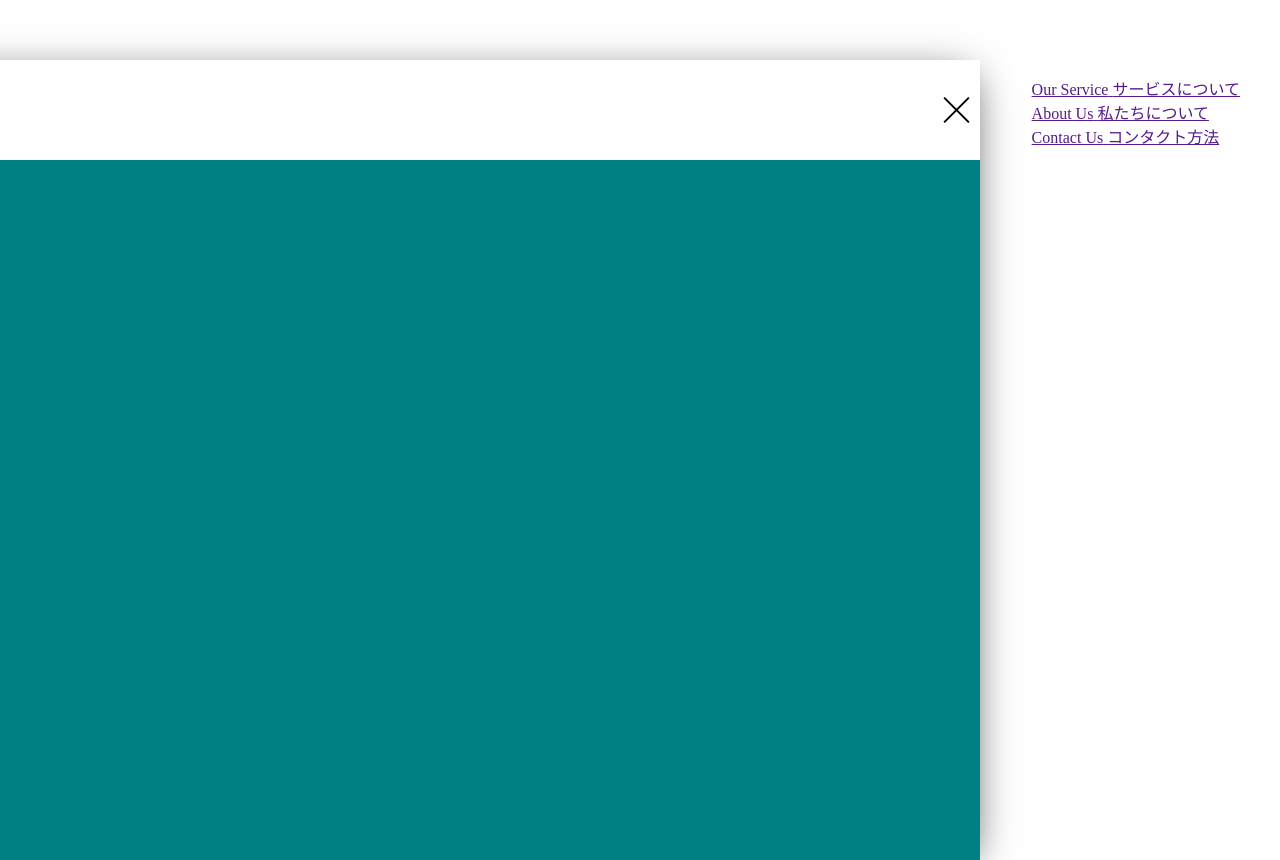
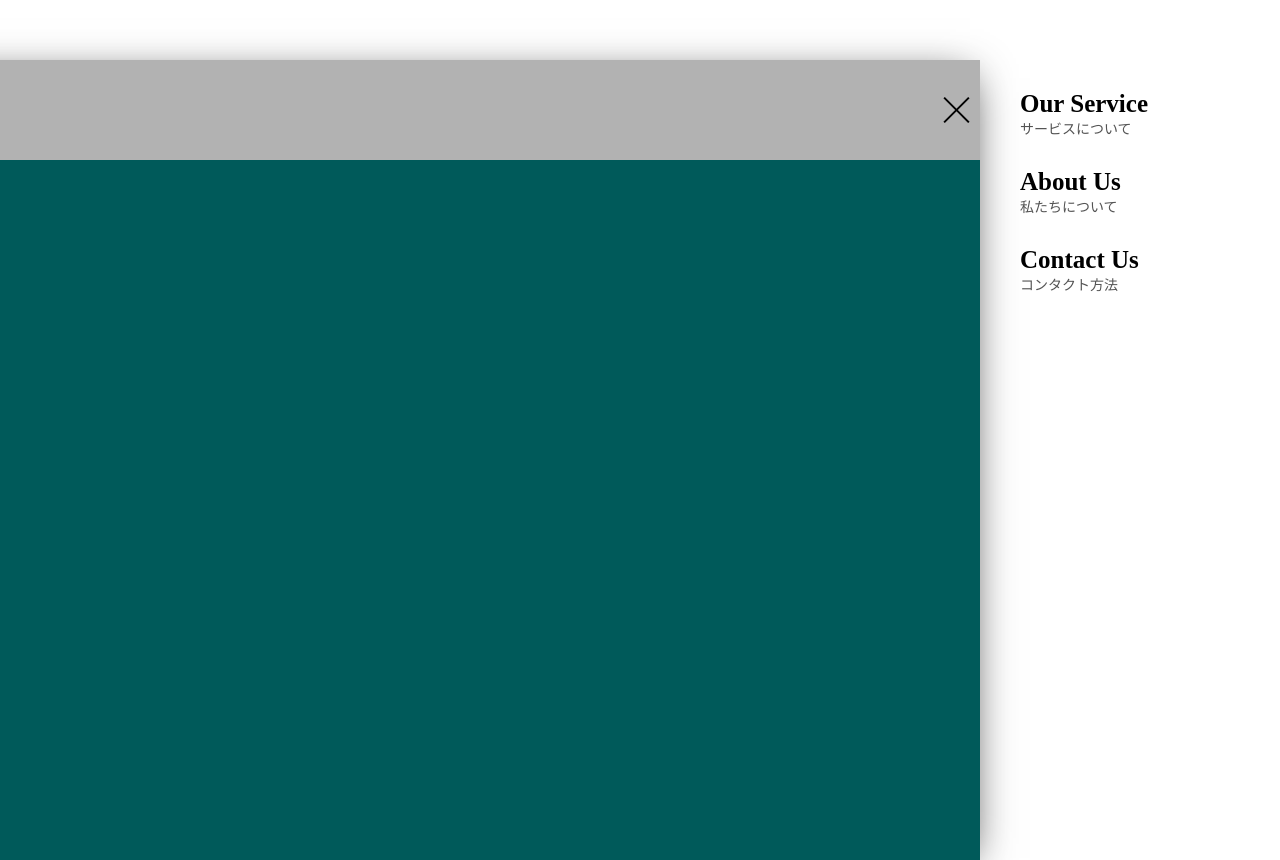
Before and after one commit to randoe0807/codemafia_js_css_2023, a plain HTML site: page 05/050/index.html in a window 1280 px wide. Both pictures are taken after a click on the button 1256 px from the left and 50 px from the top of the page. Drawn offline with Linux system fonts and the light colour scheme.

Commit message:
91 メニューの完成

```diff
--- a/05/050/index.html
+++ b/05/050/index.html
@@ -10,6 +10,7 @@
 <body>
     <div id="global-container">
         <div id="container">
+            <div class="mobile-menu__cover"></div>
             <header class="header">
                 <button class="mobile-menu__btn">
                     <span></span>
@@ -21,19 +22,19 @@
         <nav class="mobile-menu">
             <ul class="mobile-menu__main">
                 <li class="mobile-menu__item">
-                    <a class="mobile-menu_link" href="">
+                    <a class="mobile-menu__link" href="">
                     <span class="main-title">Our Service</span>
                     <span class="sub-title">サービスについて</span>
                     </a>
                 </li>
                 <li class="mobile-menu__item">
-                        <a class="mobile-menu_link" href="">
+                        <a class="mobile-menu__link" href="">
                         <span class="main-title">About Us</span>
                         <span class="sub-title">私たちについて</span>
                         </a>
                 </li>
                 <li class="mobile-menu__item">
-                        <a class="mobile-menu_link" href="">
+                        <a class="mobile-menu__link" href="">
                         <span class="main-title">Contact Us</span>
                         <span class="sub-title">コンタクト方法</span>
                         </a>
--- a/05/050/main.js
+++ b/05/050/main.js
@@ -3,6 +3,7 @@ class MobileMenu{
     // 空のオブジェクトを作成
       this.DOM={};
       this.DOM.btn=document.querySelector('.mobile-menu__btn');
+      this.DOM.cover=document.querySelector('.mobile-menu__cover');
       this.DOM.container=document.querySelector('#global-container');
       this.eventType= this._getEventType();
       this._addEvent();
@@ -21,7 +22,9 @@ class MobileMenu{
         this.DOM.container.classList.toggle('menu-open');
       }
     _addEvent(){
-          this.DOM.btn.addEventListener(this.eventType,this._toggle.bind(this))
+          this.DOM.btn.addEventListener(this.eventType,this._toggle.bind(this));
+          this.DOM.cover.addEventListener(this.eventType,this._toggle.bind(this));
+
       }
 }
 new MobileMenu();
--- a/05/050/style.scss
+++ b/05/050/style.scss
@@ -2,6 +2,7 @@ $cBlack: black;
 $cWhite: white;
 $cMenuClose: $cBlack;
 $cMenuOpen: $cBlack;
+$cSubTitle: #535353;
 #container {
     position: relative;
     background-color: teal;
@@ -20,16 +21,27 @@ body {
     margin: 0;
 }
 
-.menu-open {
-    & #container {
-        transform: translate(-300px, 60px);
-        box-shadow: 0 8px 40px -10px rgba(0,0,0,0.8);
-    }
-}
+
 .mobile-menu {
     position: fixed;
     right:0;
     top: 60px;
+    width: 300px;
+
+    &__cover {
+        position: absolute;
+        top: 0;
+        left: 0;
+        width: 100%;
+        height: 100%;
+        background-color: rgba(0,0,0,0.3);
+        opacity: 0;
+        // visibilityはopacityと違って、hiddenにすると、
+        // その要素の子要素も全てhiddenになる。
+        visibility: hidden;
+        transition: opacity 1s;
+        cursor: pointer;
+    }
 
     &__main {
         // [Block Element Modifier]
@@ -43,7 +55,7 @@ body {
         transform:translate(0, 0, -1000px);
         padding:0 40px;
         transition : transform 0.3s, opacity 0.2s;
-        // opacity: 0;
+        opacity: 0;
     }
     &__link {
         display: block;
@@ -51,9 +63,7 @@ body {
         color: $cBlack;
         text-decoration: none;
     }
-}
-
-.mobile-menu__btn {
+    &__btn {
         background-color: unset;
         border: none;
         outline: none !important;
@@ -72,9 +82,30 @@ body {
             }
         }
     }
+}
 
 .menu-open {
-    & .mobile-menu__btn {
+    & #container {
+        transform: translate(-300px, 60px);
+        box-shadow: 0 8px 40px -10px rgba(0,0,0,0.8);
+    }
+    & .mobile-menu{
+        &__cover {
+            opacity: 1;
+            visibility: visible;
+        }
+        &__item {
+            transform:  none;
+            opacity: 1;
+
+            @for $i from 1 through 5 {
+                &:nth-child(#{$i}){
+                    transition-delay: $i * 0.07s;
+                }
+
+            }
+        }
+        &__btn {
             & > span {
                 background-color: $cMenuOpen;
 
@@ -93,3 +124,14 @@ body {
             }
         }
     }
+}
+
+.main-title {
+    font-weight: 600;
+    font-size:25px;
+}
+.sub-title {
+    display:block;
+    font-size: 14px;
+    color: $cSubTitle;
+}
```
Also changed, not shown: 05/050/style.css, 1 other file. Lines whose indentation alone changed are shown as unchanged.
